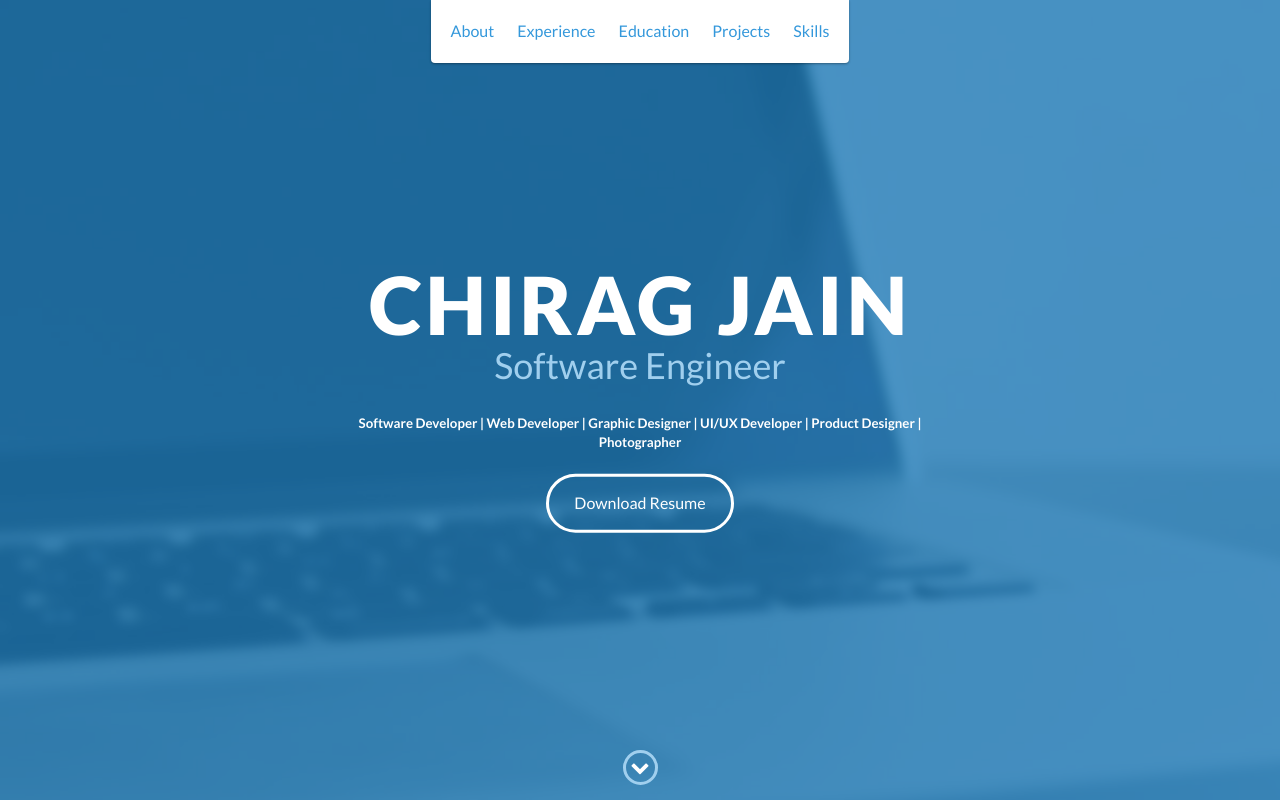
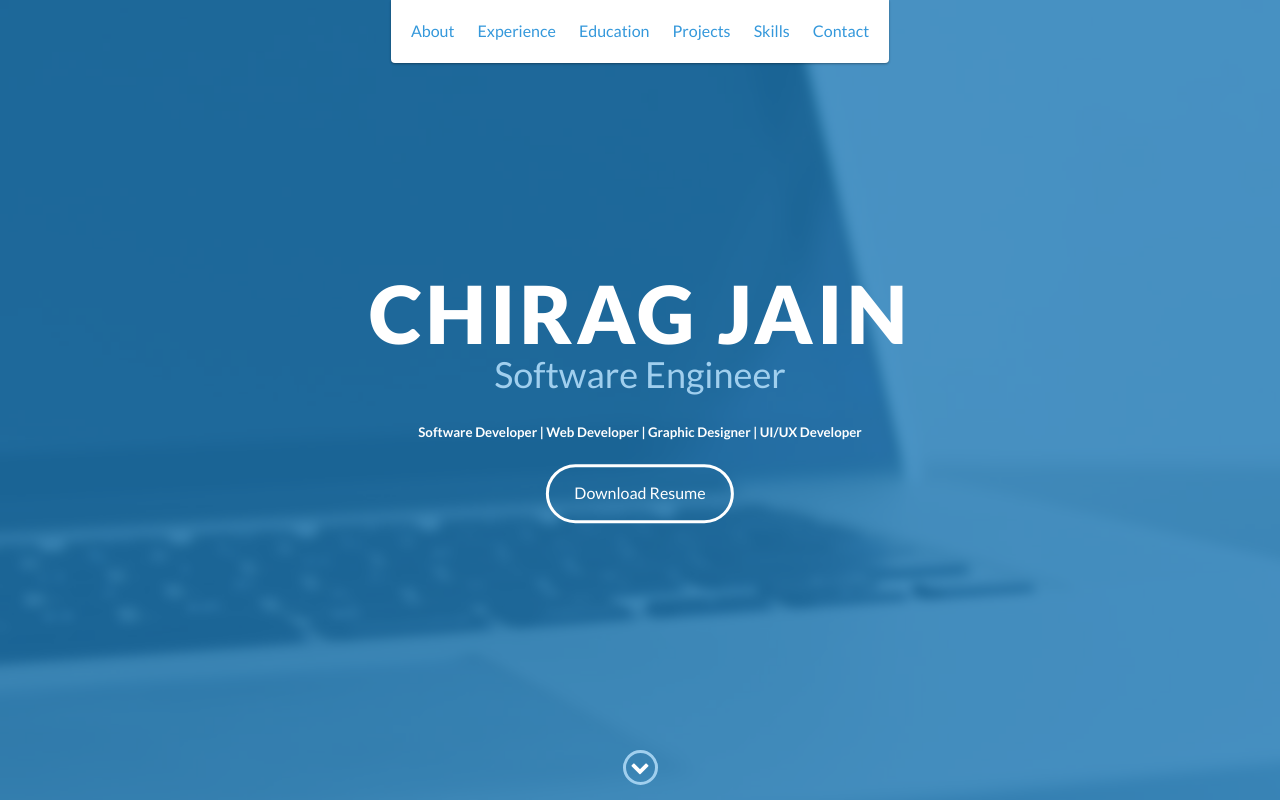
Before and after one commit to chiragcj96/chiragcj96.github.io, a website: page index.html in a window 1280 px wide. Shown: the top 800 px of the page. Drawn offline with nearby package versions, Linux system fonts and the light colour scheme.

Commit message:
updated content

```diff
--- a/index.html
+++ b/index.html
@@ -39,6 +39,9 @@
             <li>
                 <a href="#skills">Skills</a>
             </li>
+            <li>
+                <a href="#skills">Contact</a>
+            </li>
 
         </ul>
     </header>
@@ -48,7 +51,7 @@
         <div id="lead-content">
             <h1>Chirag Jain</h1>
             <h2>Software Engineer</h2>
-            <h5><font color="white">Software Developer | Web Developer | Graphic Designer | UI/UX Developer | Product Designer | Photographer</font></h5>
+            <h5><font color="white">Software Developer | Web Developer | Graphic Designer | UI/UX Developer </font></h5>
             <a href="images/Chirag Jain.pdf" class="btn-rounded-white">Download Resume</a>
         </div>
         <!-- End #lead-content -->
@@ -147,7 +150,7 @@
             <span class="education-date">August 2017 - May 2019</span>
             <h4><b>Master of Science in Computer Science</b></h4>
             <p>
-                Software System Design and Implementation, Database Systems, Knowledge Discovery in Databases, Algorithm and Data Structures, Machine Learning, Computational Human Behavioral  Modeling
+                Software System Design and Implementation, Database Systems, Knowledge Discovery in Databases, Algorithm and Data Structures, Machine Learning, Computational Human Behavioral  Modeling, Network based Application Development, System Integration, Cloud Computing
             </p>
         </div>
         <!-- End .education-block -->
```
Also changed, not shown: project.jpg (added), project_20180408201818793.jpg (added), project_20180408201909434.jpg (added), project_20180408201952954.jpg (added), project_20180408202026347.jpg (added), project_20180408202057488.jpg (added), 1 other file.
